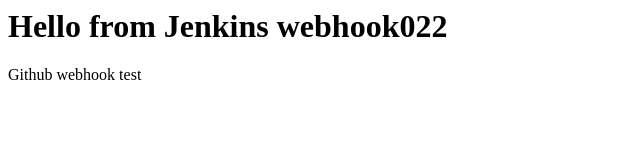
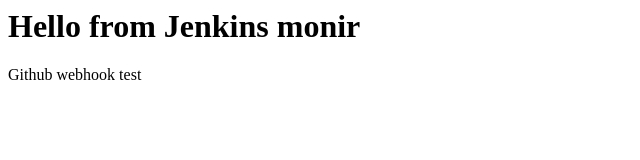
Before and after one commit to monir-zaman87/jenkins-webhook-lab, a plain HTML site: page index.html in a window 1280 px wide. Shown: the whole page, without its empty margins (0-640 px from the left). Drawn offline with Linux system fonts and the light colour scheme.

Commit message:
test monir webhook

```diff
--- a/index.html
+++ b/index.html
@@ -3,7 +3,7 @@
  <title>Jenkins Webhook Lab</title>
 </head>
 <body>
- <h1>Hello from Jenkins webhook022</h1>
+ <h1>Hello from Jenkins monir</h1>
  <p1>Github webhook test</p>
 </body>
 </html>
```
